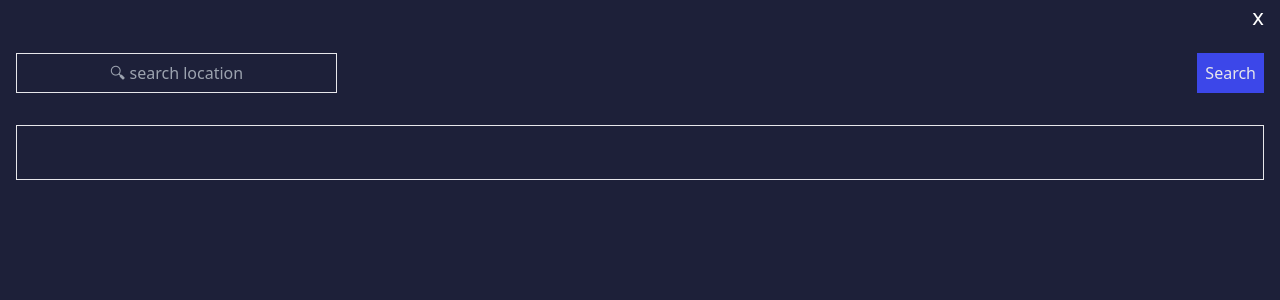
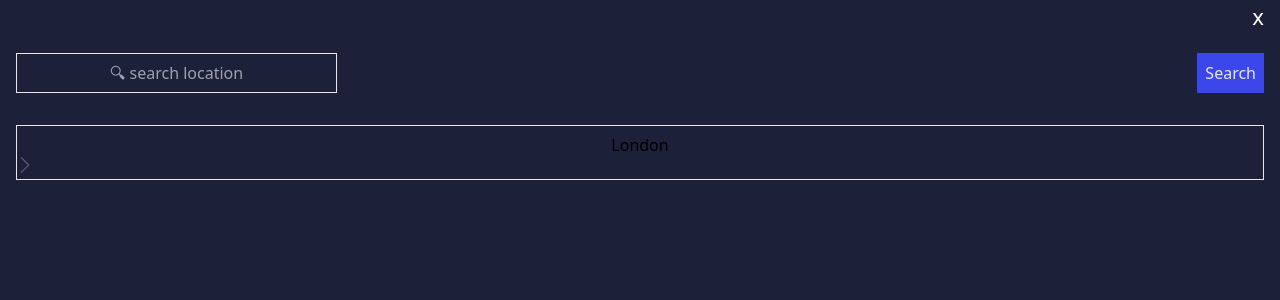
Before and after one commit to VictoriaTorres0/Weather-app, a React (Vite) app: page / in a window 1280 px wide. Shown: the top 300 px of the page. Built offline with nearby package versions, Linux system fonts and the light colour scheme.

Commit message:
Se agregó un icono de "react-icons"

```diff
--- a/package.json
+++ b/package.json
@@ -11,7 +11,8 @@
   },
   "dependencies": {
     "react": "^18.2.0",
-    "react-dom": "^18.2.0"
+    "react-dom": "^18.2.0",
+    "react-icons": "^5.0.1"
   },
   "devDependencies": {
     "@types/react": "^18.2.66",
--- a/src/pages/DropDown.jsx
+++ b/src/pages/DropDown.jsx
@@ -1,3 +1,4 @@
+import { SlArrowRight } from "react-icons/sl";
 function DropDown() {
   return (
     <div className="DropDown-container">
@@ -16,10 +17,12 @@ function DropDown() {
         <button className="bg-[#3C47E9] text-[#E7E7EB] p-[8px]">Search</button>
       </div>
       <div className="p-4">
-        <input
+        <button
           className="bg-primary outline-none border w-[100%] h-[55px] border-[#E7E7EB]"
           type="text"
-        />
+        >
+          London <SlArrowRight color="#616475" />
+        </button>
       </div>
     </div>
   );
```
Also changed, not shown: 1 other file (tests, documents, lock files or other folders).
